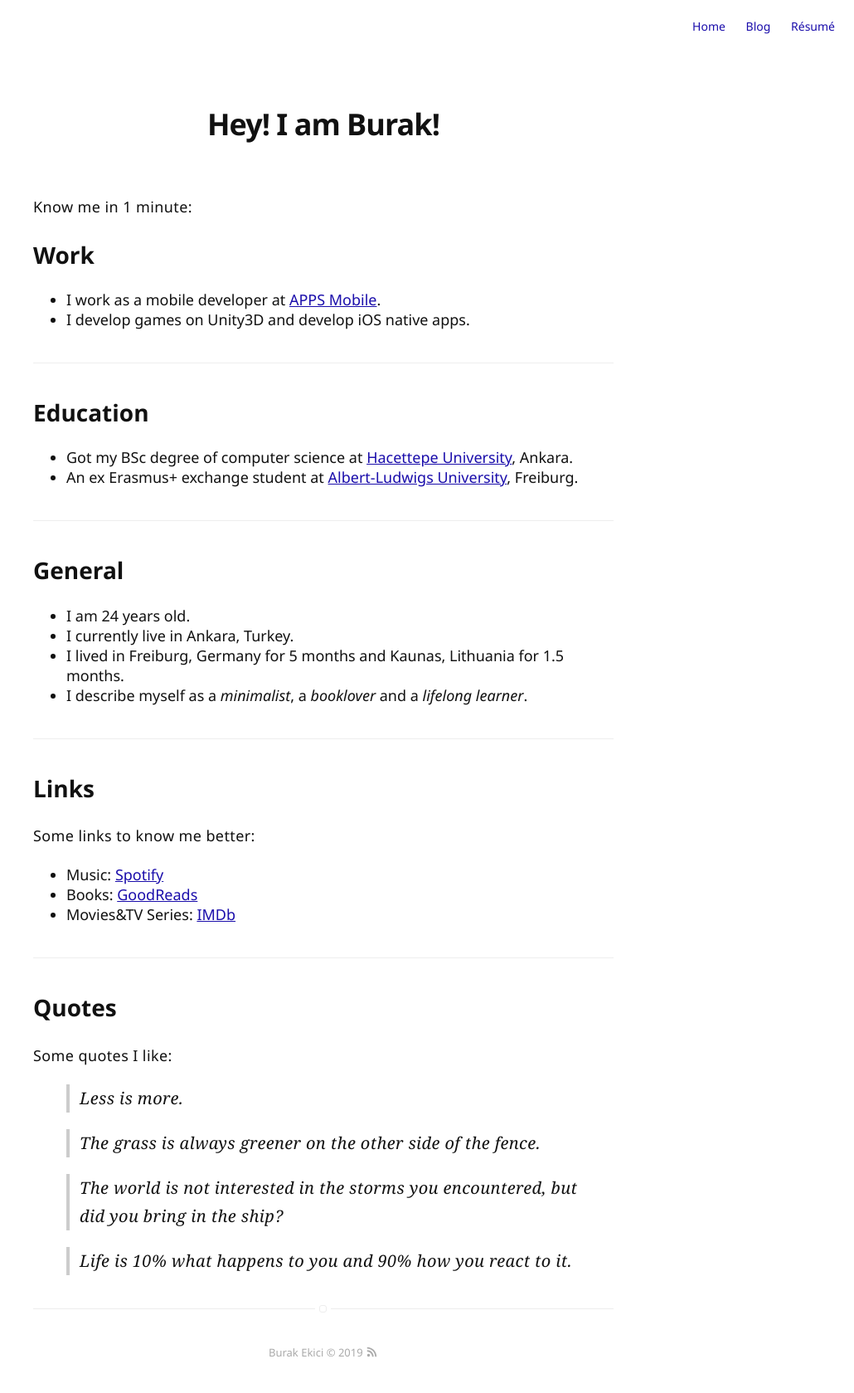
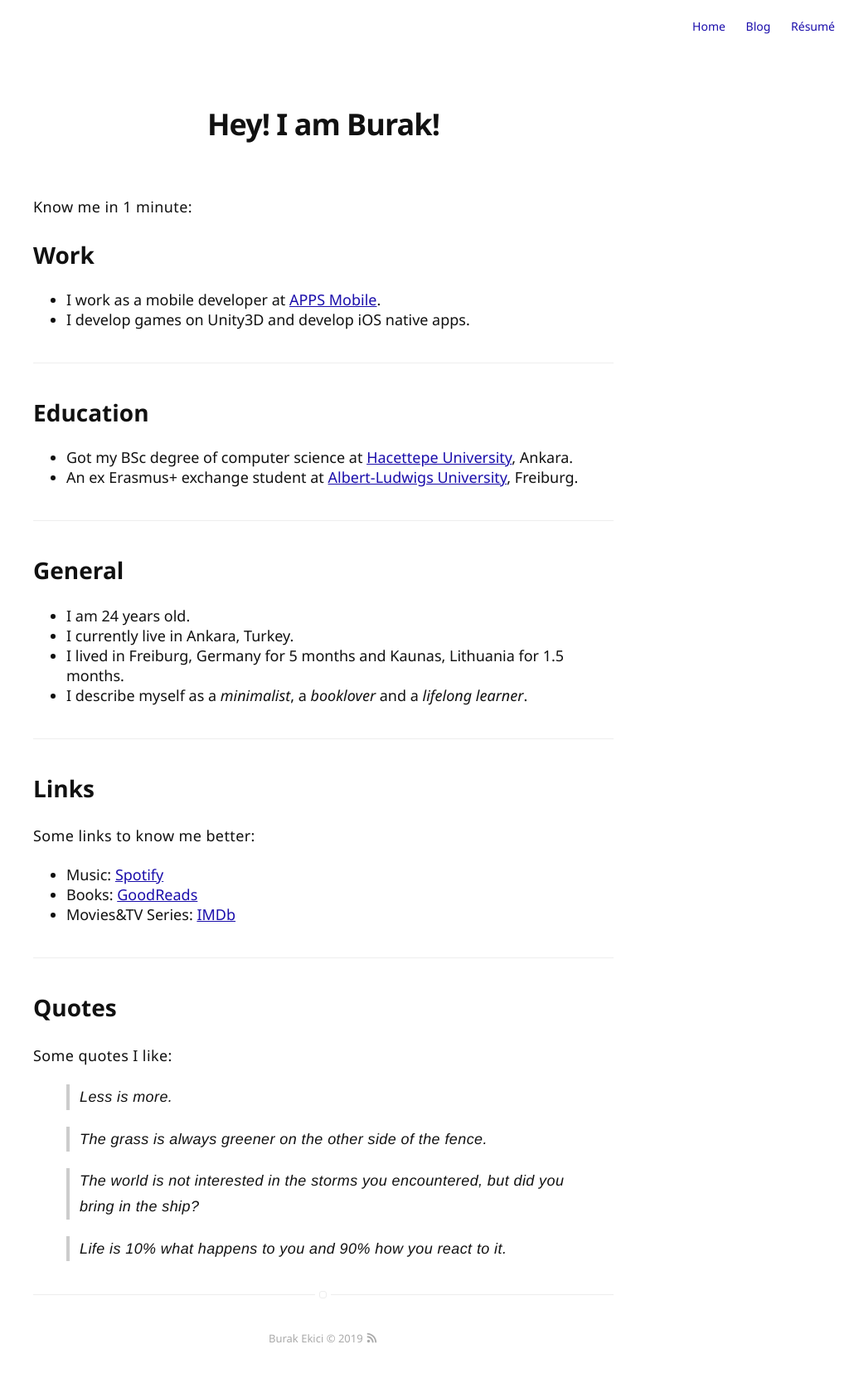
Before and after one commit to burakekici/burakekici.github.io, a Jekyll site: the page built from about.md, in a window 1280 px wide. Shown: the whole page at 83% size, without its empty margins (250-1280 px from the left). Built offline with Jekyll 4.4.1, drawn with Linux system fonts in a browser that asks for light colours.

Commit message:
Font type changed for quotes.

```diff
--- a/_sass/base/general.sass
+++ b/_sass/base/general.sass
@@ -80,9 +80,9 @@ figcaption
 blockquote
 	font-family: $fontQuote
 	font-style: italic
-	font-size: 2rem
+	font-size: 1.8rem
 	font-weight: 300
-	color: #aaa
+	color: #444
 	padding-left: 12px
 	border-left: 4px solid #ccc
 
--- a/_sass/base/variables.sass
+++ b/_sass/base/variables.sass
@@ -1,5 +1,5 @@
 $fontSans: "Segoe UI", Helvetica, Arial, sans-serif
-$fontQuote: "Merriweather", Georgia, "Times New Roman", serif
+$fontQuote: "Josefin Slab", Helvetica, Arial, sans-serif
 $fontMonospace: "Consolas", Liberation Mono, Menlo, Courier, monospace
 
 $alpha: #111
```
